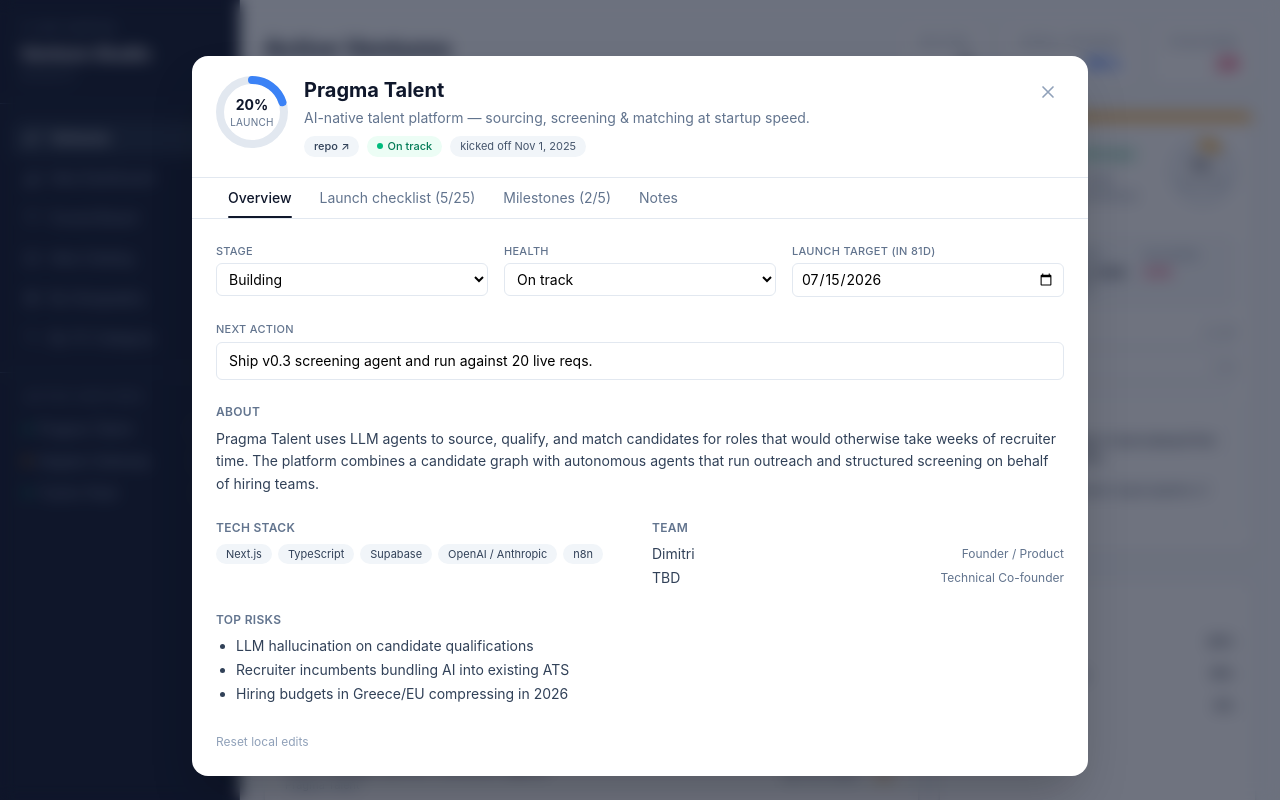
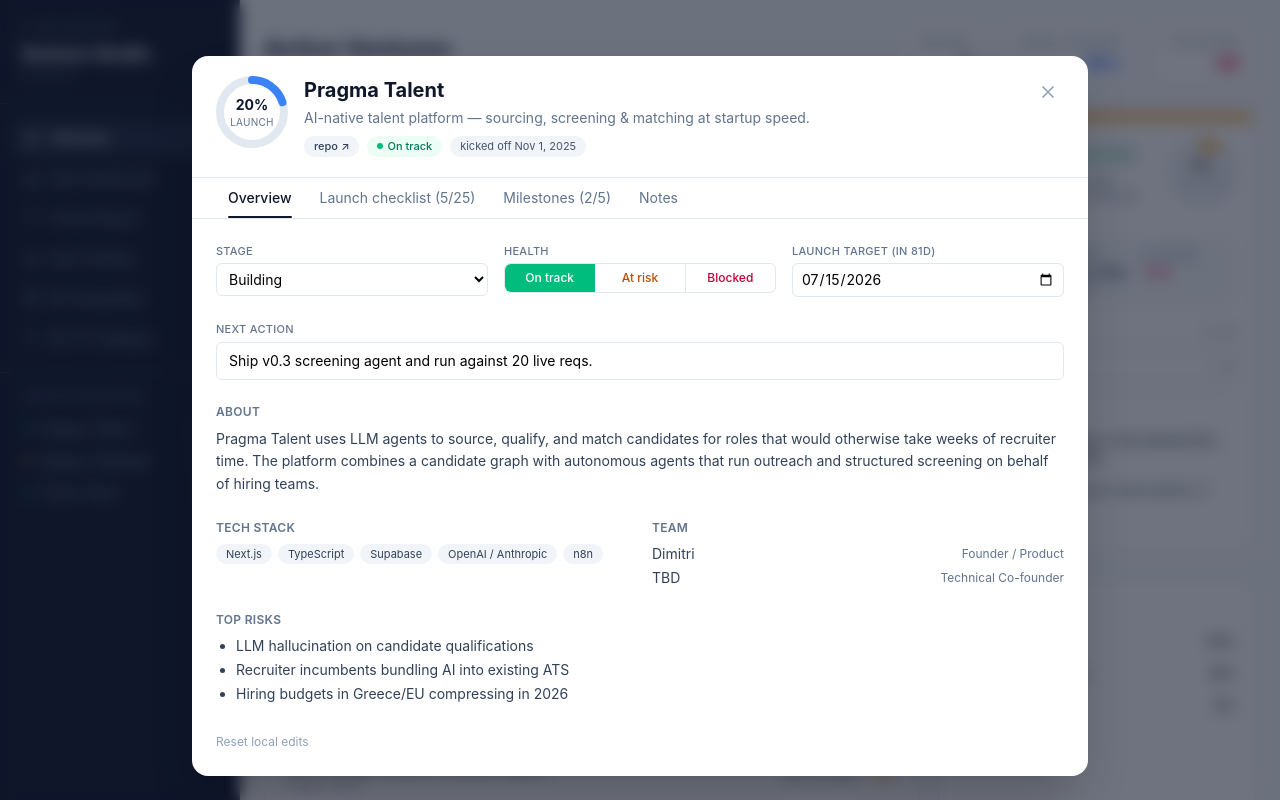
Before and after one commit to Dimitrius19/labspace, a React (Vite) app: page / in a window 1280 px wide. Both pictures are taken after a click on the button 422 px from the left and 334 px from the top of the page. Built offline with nearby package versions, Linux system fonts and the light colour scheme.

Commit message:
VentureDetail: color-coded Health segmented picker

```diff
--- a/src/components/VentureDetail.tsx
+++ b/src/components/VentureDetail.tsx
@@ -158,15 +158,10 @@
                   </select>
                 </Field>
                 <Field label="Health">
-                  <select
+                  <HealthPicker
                     value={venture.health}
-                    onChange={(e) => updateHealth(venture.id, e.target.value as Health)}
-                    className="w-full rounded-md border border-slate-200 px-2 py-1.5 text-sm focus:outline-none focus:ring-2 focus:ring-blue-200"
-                  >
-                    <option value="on-track">On track</option>
-                    <option value="at-risk">At risk</option>
-                    <option value="blocked">Blocked</option>
-                  </select>
+                    onChange={(h) => updateHealth(venture.id, h)}
+                  />
                 </Field>
                 <Field label={`Launch target (${formatDaysUntil(venture.launchTarget)})`}>
                   <input
@@ -345,3 +340,52 @@
     </label>
   );
 }
+
+const HEALTH_OPTIONS: { key: Health; label: string; active: string; idle: string }[] = [
+  {
+    key: "on-track",
+    label: "On track",
+    active: "bg-emerald-500 text-white border-emerald-500",
+    idle: "text-emerald-700 border-slate-200 hover:bg-emerald-50",
+  },
+  {
+    key: "at-risk",
+    label: "At risk",
+    active: "bg-amber-500 text-white border-amber-500",
+    idle: "text-amber-700 border-slate-200 hover:bg-amber-50",
+  },
+  {
+    key: "blocked",
+    label: "Blocked",
+    active: "bg-rose-500 text-white border-rose-500",
+    idle: "text-rose-700 border-slate-200 hover:bg-rose-50",
+  },
+];
+
+function HealthPicker({
+  value,
+  onChange,
+}: {
+  value: Health;
+  onChange: (h: Health) => void;
+}) {
+  return (
+    <div className="inline-flex w-full overflow-hidden rounded-md border border-slate-200">
+      {HEALTH_OPTIONS.map((opt, i) => {
+        const isActive = opt.key === value;
+        return (
+          <button
+            key={opt.key}
+            type="button"
+            onClick={() => onChange(opt.key)}
+            className={`flex-1 border-r px-2 py-1.5 text-xs font-medium transition-colors last:border-r-0 ${
+              isActive ? opt.active : `bg-white ${opt.idle}`
+            } ${i === 0 ? "rounded-l-md" : ""} ${i === HEALTH_OPTIONS.length - 1 ? "rounded-r-md" : ""}`}
+          >
+            {opt.label}
+          </button>
+        );
+      })}
+    </div>
+  );
+}
```
